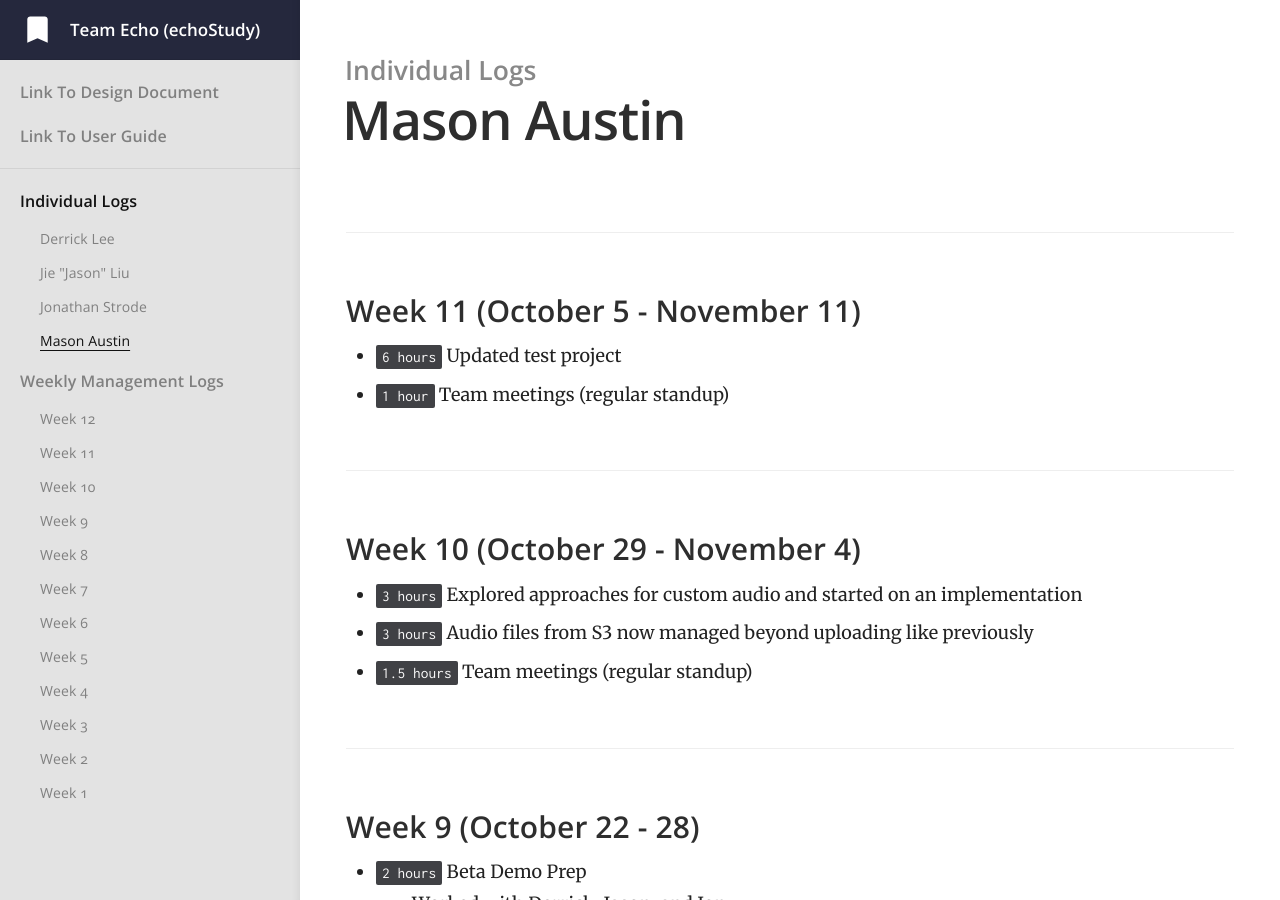
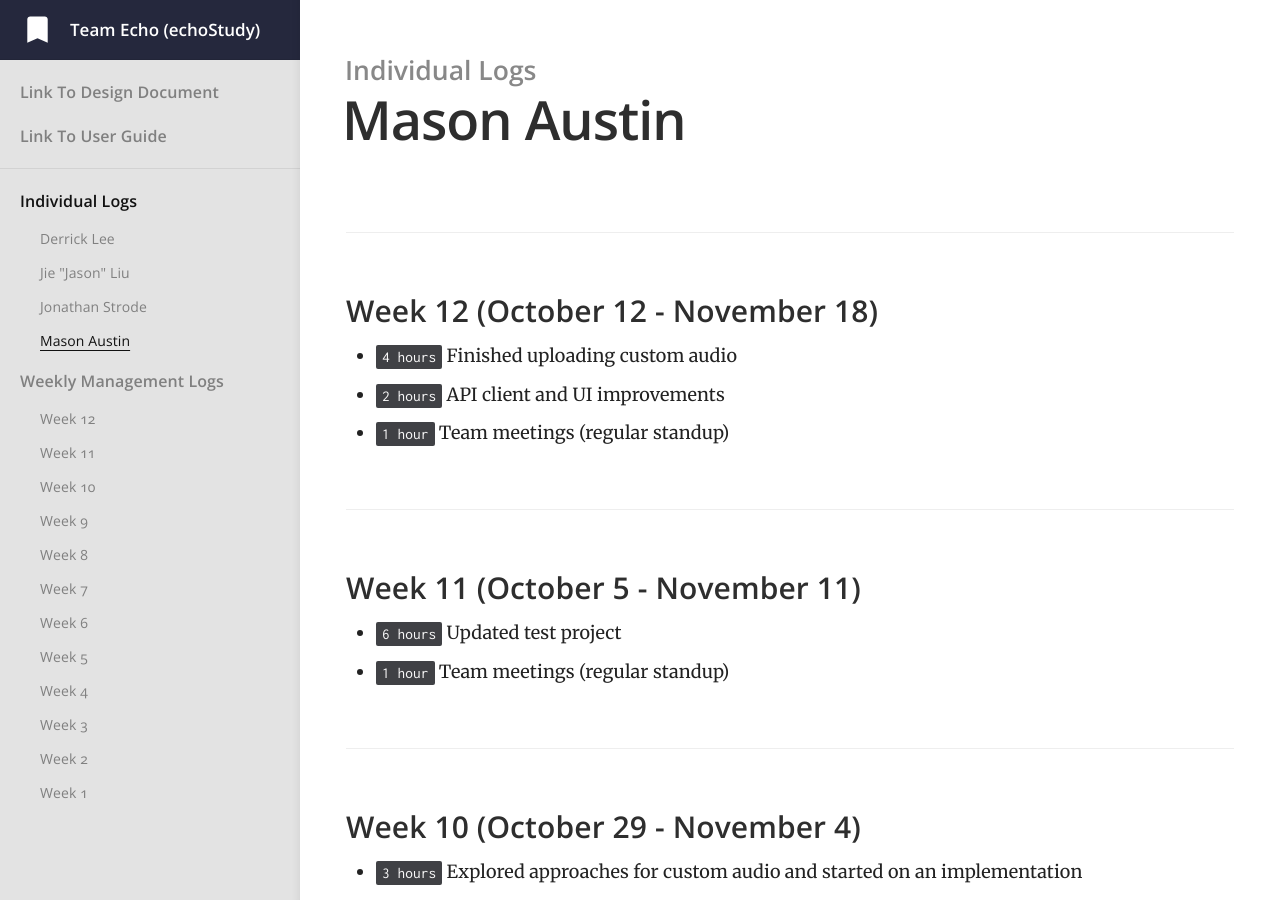
Before and after one commit to jiejasonliu/team-echo-site, a Jekyll site: the page built from _docs/individual-logs/masonaustin-logs.md, in a window 1280 px wide and 900 px high. Built offline with Jekyll 4.4.1, drawn with Linux system fonts in a browser that asks for light colours.

Commit message:
Update masonaustin-logs.md

```diff
--- a/_docs/individual-logs/masonaustin-logs.md
+++ b/_docs/individual-logs/masonaustin-logs.md
@@ -4,6 +4,10 @@ category: Individual Logs
 order: 1
 ---
 
+### Week 12 (October 12 - November 18)
+  - `4 hours` Finished uploading custom audio
+  - `2 hours` API client and UI improvements
+  - `1 hour` Team meetings (regular standup)
 
 ### Week 11 (October 5 - November 11)
   - `6 hours` Updated test project
```
